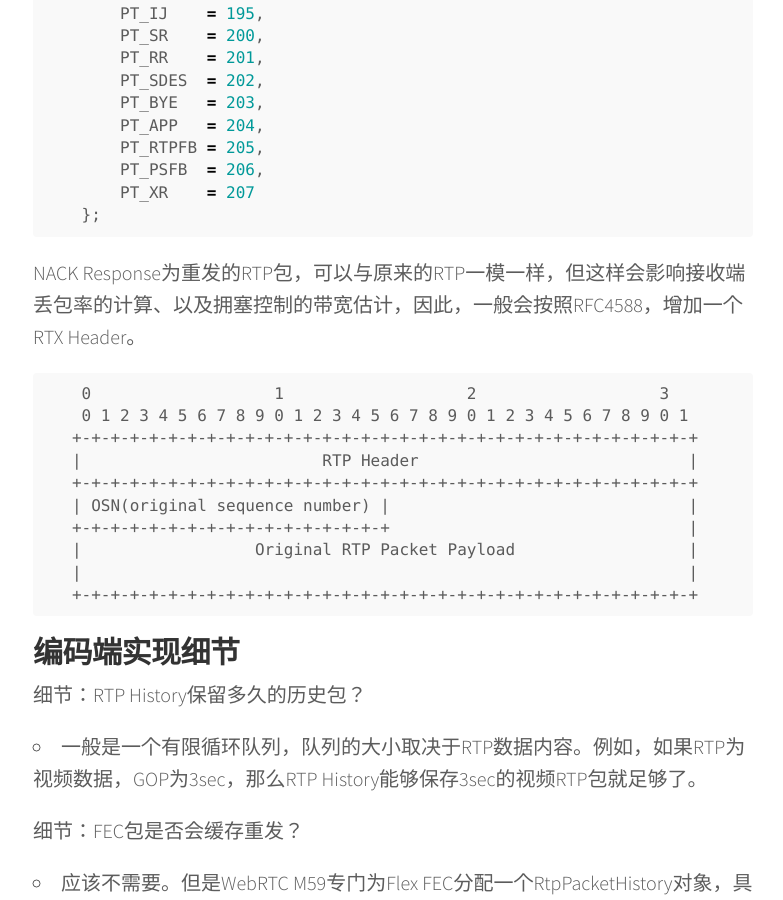
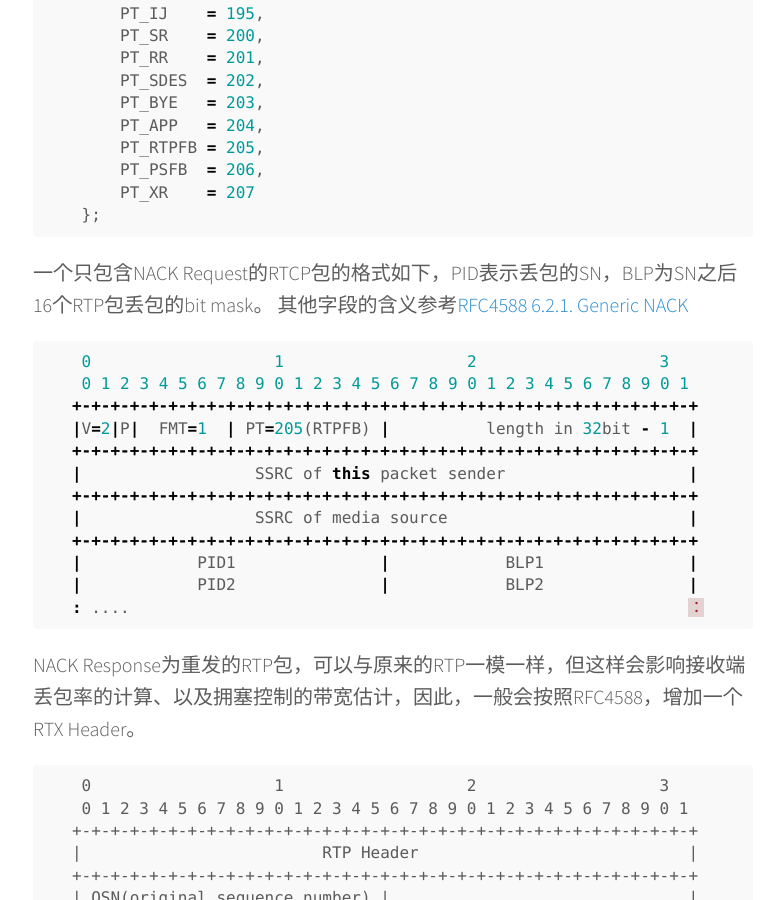
Before and after one commit to xjsXjtu/xjsxjtu.github.io, a Jekyll site: the page built from _posts/2017-07-16-LearningWebRTC-nack.md, in a window 1280 px wide and 900 px high, scrolled down 1148 px. Shown: the whole window, without its empty margins (247-1030 px from the left). Built offline with Jekyll 4.4.1, drawn with Linux system fonts in a browser that asks for light colours; nearby versions of some CDN libraries.

Commit message:
MOD: RTCP NACK packet format

````diff
--- a/_posts/2017-07-16-LearningWebRTC-nack.md
+++ b/_posts/2017-07-16-LearningWebRTC-nack.md
@@ -34,6 +34,23 @@ NACK Request是Payload Type为PT_RTPFB=205的RTCP包，一般与其他RTCP包打
         PT_PSFB  = 206,
         PT_XR    = 207
     };
+```
+一个只包含NACK Request的RTCP包的格式如下，PID表示丢包的SN，BLP为SN之后16个RTP包丢包的bit mask。
+其他字段的含义参考[RFC4588 6.2.1.  Generic NACK](https://tools.ietf.org/html/rfc4585#section-6.2.1)
+
+```cpp
+    0                   1                   2                   3
+    0 1 2 3 4 5 6 7 8 9 0 1 2 3 4 5 6 7 8 9 0 1 2 3 4 5 6 7 8 9 0 1
+   +-+-+-+-+-+-+-+-+-+-+-+-+-+-+-+-+-+-+-+-+-+-+-+-+-+-+-+-+-+-+-+-+
+   |V=2|P|  FMT=1  | PT=205(RTPFB) |          length in 32bit - 1  |
+   +-+-+-+-+-+-+-+-+-+-+-+-+-+-+-+-+-+-+-+-+-+-+-+-+-+-+-+-+-+-+-+-+
+   |                  SSRC of this packet sender                   |
+   +-+-+-+-+-+-+-+-+-+-+-+-+-+-+-+-+-+-+-+-+-+-+-+-+-+-+-+-+-+-+-+-+
+   |                  SSRC of media source                         |
+   +-+-+-+-+-+-+-+-+-+-+-+-+-+-+-+-+-+-+-+-+-+-+-+-+-+-+-+-+-+-+-+-+
+   |            PID1               |            BLP1               |
+   |            PID2               |            BLP2               |
+   : ....                                                          ：
 ```
 
 NACK Response为重发的RTP包，可以与原来的RTP一模一样，但这样会影响接收端丢包率的计算、以及拥塞控制的带宽估计，因此，一般会按照RFC4588，增加一个RTX Header。
````
